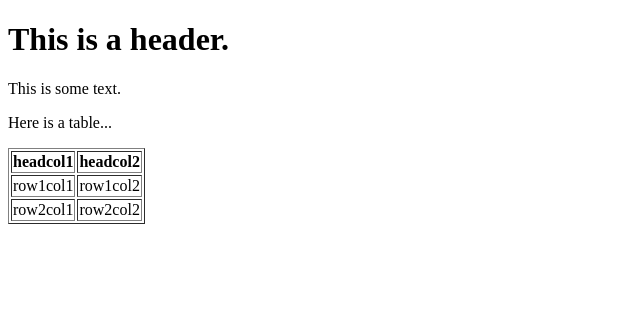
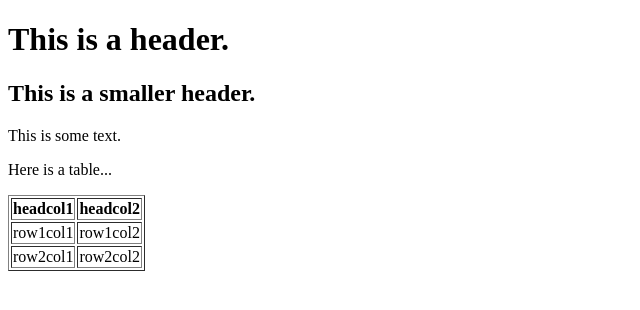
Before and after one commit to markpederson/markpederson.github.io, a plain HTML site: page index.html in a window 1280 px wide. Shown: the whole page, without its empty margins (0-640 px from the left). Drawn offline with Linux system fonts and the light colour scheme.

Commit message:
add smaller header

```diff
--- a/index.html
+++ b/index.html
@@ -3,6 +3,7 @@
 
 <header>
     <h1>This is a header.</h1>
+    <h2>This is a smaller header.</h2>
 </header>
 <body>
 <p>This is some text.</p>
```
